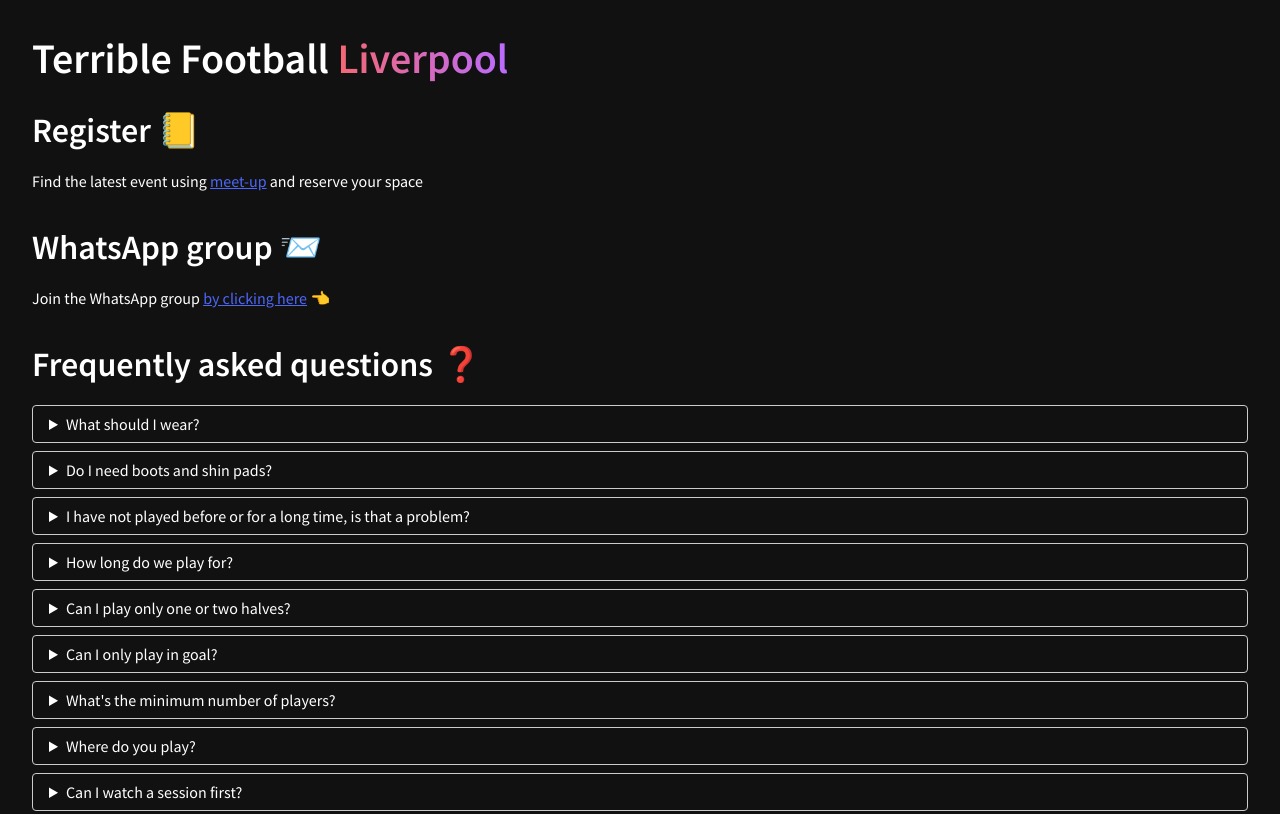
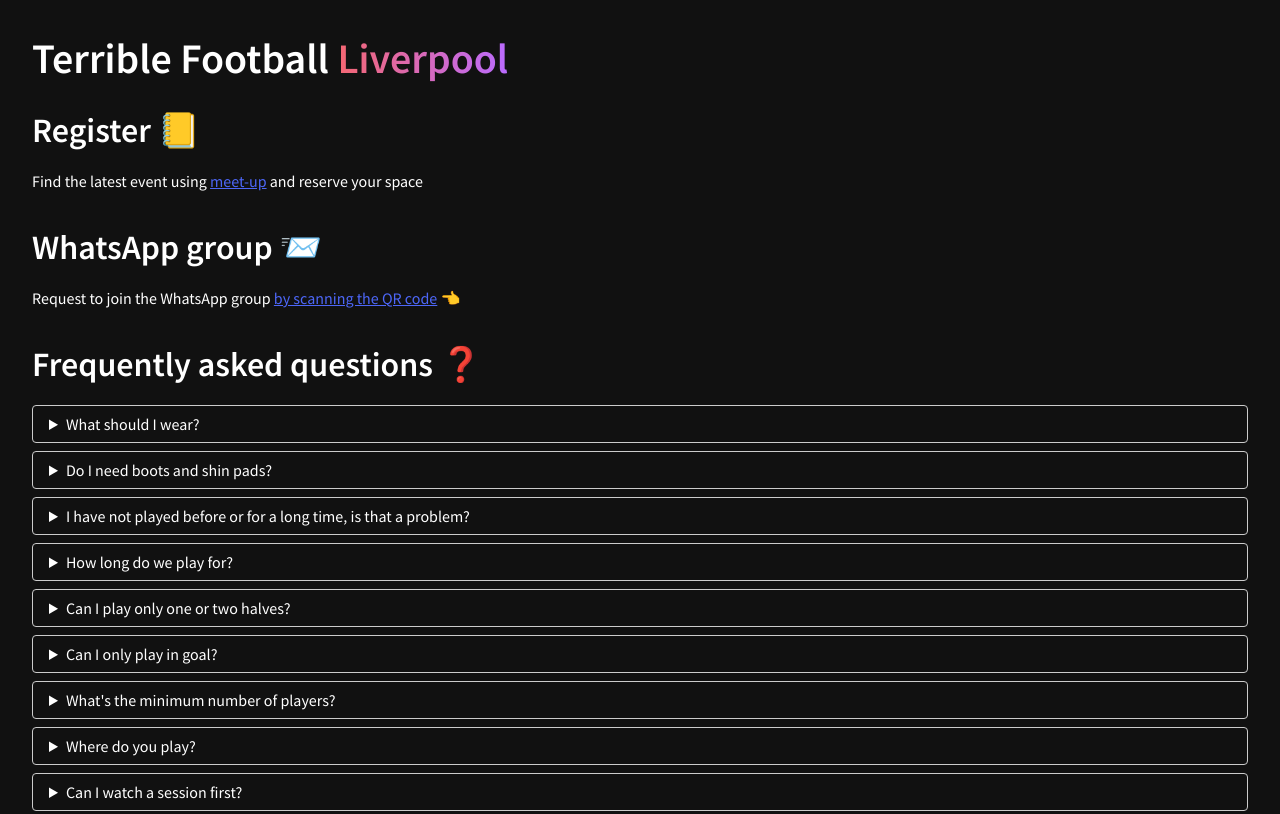
Before and after one commit to ArranGravestock/terrible-football, a plain HTML site: page index.html in a window 1280 px wide. Shown: the top 814 px of the page. Drawn offline with Linux system fonts and the light colour scheme.

Commit message:
Add files via upload

```diff
--- a/index.html
+++ b/index.html
@@ -24,7 +24,7 @@
     <p>Find the latest event using <a href="https://www.meetup.com/terrible-football-liverpool/" rel="noopener" target="_blank">meet-up</a> and reserve your space</p>
 
     <h2>WhatsApp group 📨</h2>
-    <p>Join the WhatsApp group <a href="#" rel="noopener" target"_blank">by clicking here</a> 👈</p>
+    <p>Request to join the WhatsApp group <a href="./qr-code-scan-me.jpeg" rel="noopener" target"_blank">by scanning the QR code</a> 👈</p>
 
     <h2>Frequently asked questions ❓</h2>
     <ul>
```
Also changed, not shown: qr-code-scan-me.jpeg (added).
